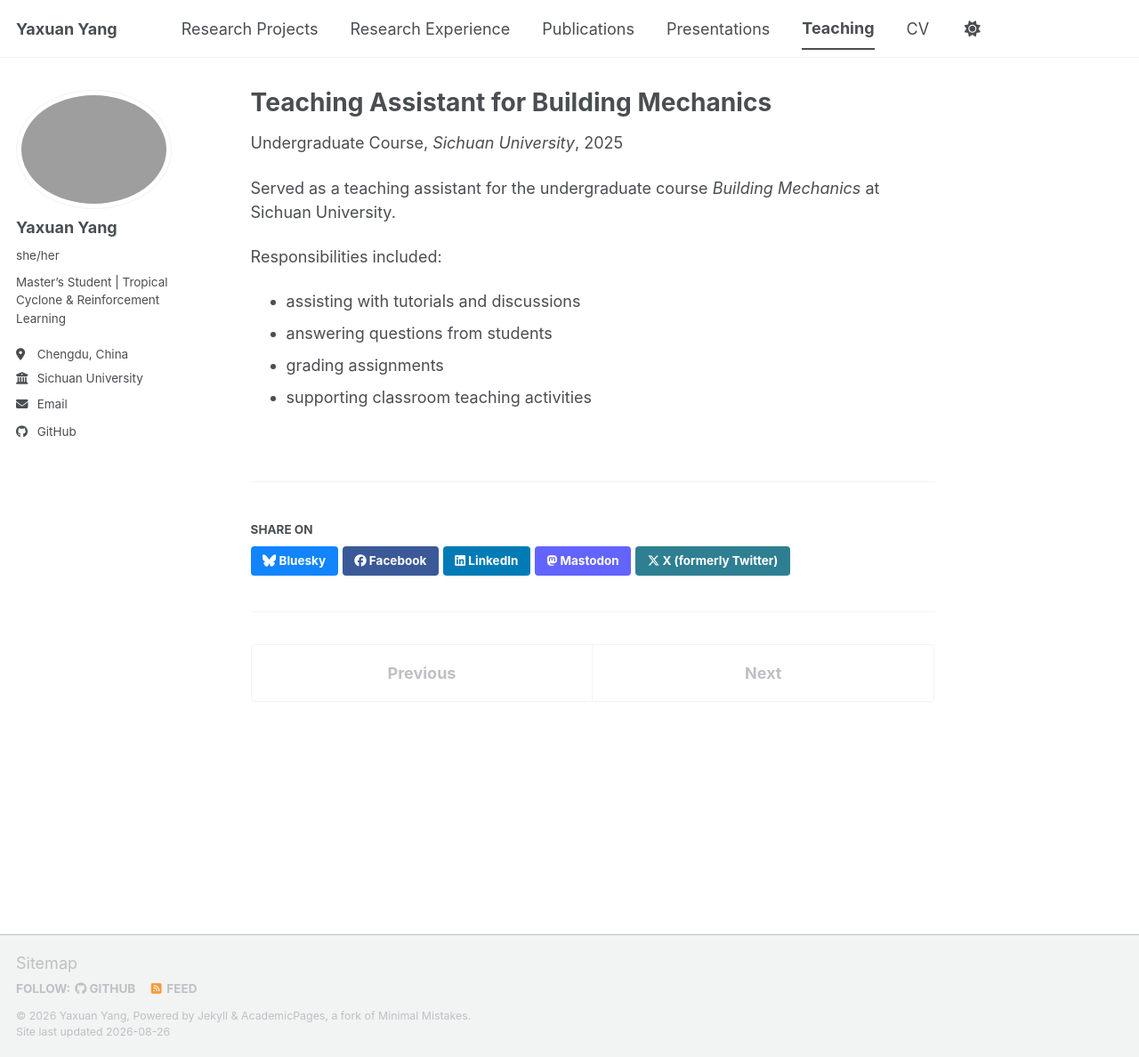
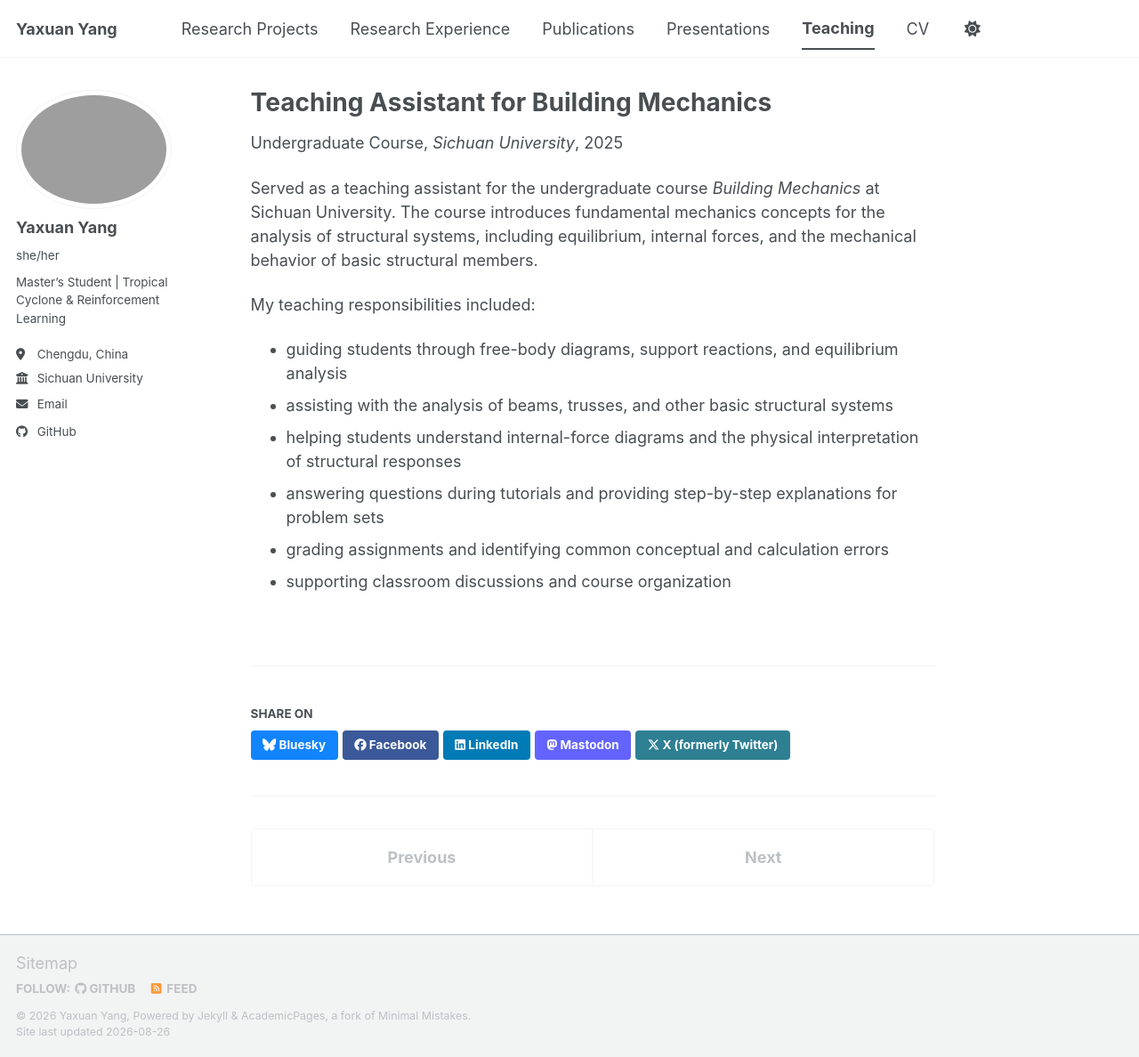
Before and after one commit to yyx-git/yyx-git.github.io, a Jekyll site: the page built from _teaching/Building_Mechanics.md, in a window 1280 px wide and 1188 px high. Shown: the whole window at 89% size. Built offline with Jekyll 4.4.1, drawn with Linux system fonts in a browser that asks for light colours; a script bundle is joined from its source files by our own code; library files that are not in the unit come from our copies.

Commit message:
Update Building_Mechanics.md

```diff
--- a/_teaching/Building_Mechanics.md
+++ b/_teaching/Building_Mechanics.md
@@ -8,10 +8,13 @@ date: 03/2025-07/2025
 location: "Chengdu, China"
 ---
 
-Served as a teaching assistant for the undergraduate course *Building Mechanics* at Sichuan University.
+Served as a teaching assistant for the undergraduate course *Building Mechanics* at Sichuan University. The course introduces fundamental mechanics concepts for the analysis of structural systems, including equilibrium, internal forces, and the mechanical behavior of basic structural members.
 
-Responsibilities included:
-- assisting with tutorials and discussions
-- answering questions from students
-- grading assignments
-- supporting classroom teaching activities
+My teaching responsibilities included:
+
+- guiding students through free-body diagrams, support reactions, and equilibrium analysis
+- assisting with the analysis of beams, trusses, and other basic structural systems
+- helping students understand internal-force diagrams and the physical interpretation of structural responses
+- answering questions during tutorials and providing step-by-step explanations for problem sets
+- grading assignments and identifying common conceptual and calculation errors
+- supporting classroom discussions and course organization
```
